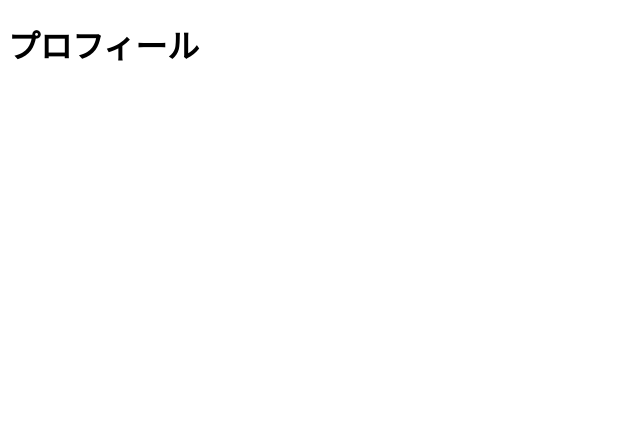
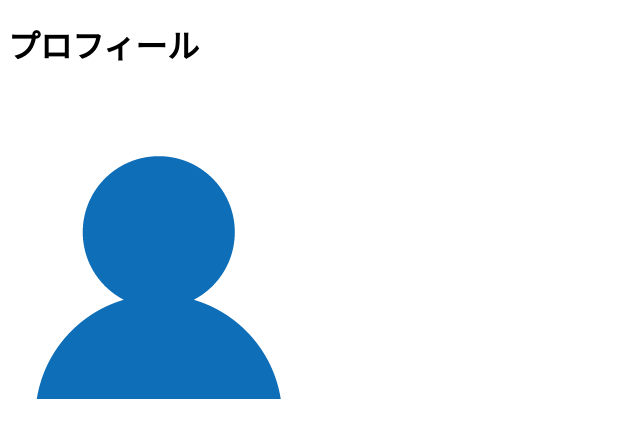
Before and after one commit to yse-yoo/html_ig21, a plain HTML site: page profile.html in a window 1280 px wide. Shown: the whole page, without its empty margins (0-640 px from the left). Drawn offline with Linux system fonts and the light colour scheme.

Commit message:
update image

```diff
--- a/profile.html
+++ b/profile.html
@@ -12,6 +12,10 @@
   <div>
     <h1>プロフィール</h1>
 
+    <!-- div#profile-image と入力 -->
+    <div id="profile-image">
+      <img src="./images/icon_user_blue.png" alt="" class="image">
+    </div>
   </div>
 </body>
 
```
Also changed, not shown: images/icon_user_blue.png (added).
